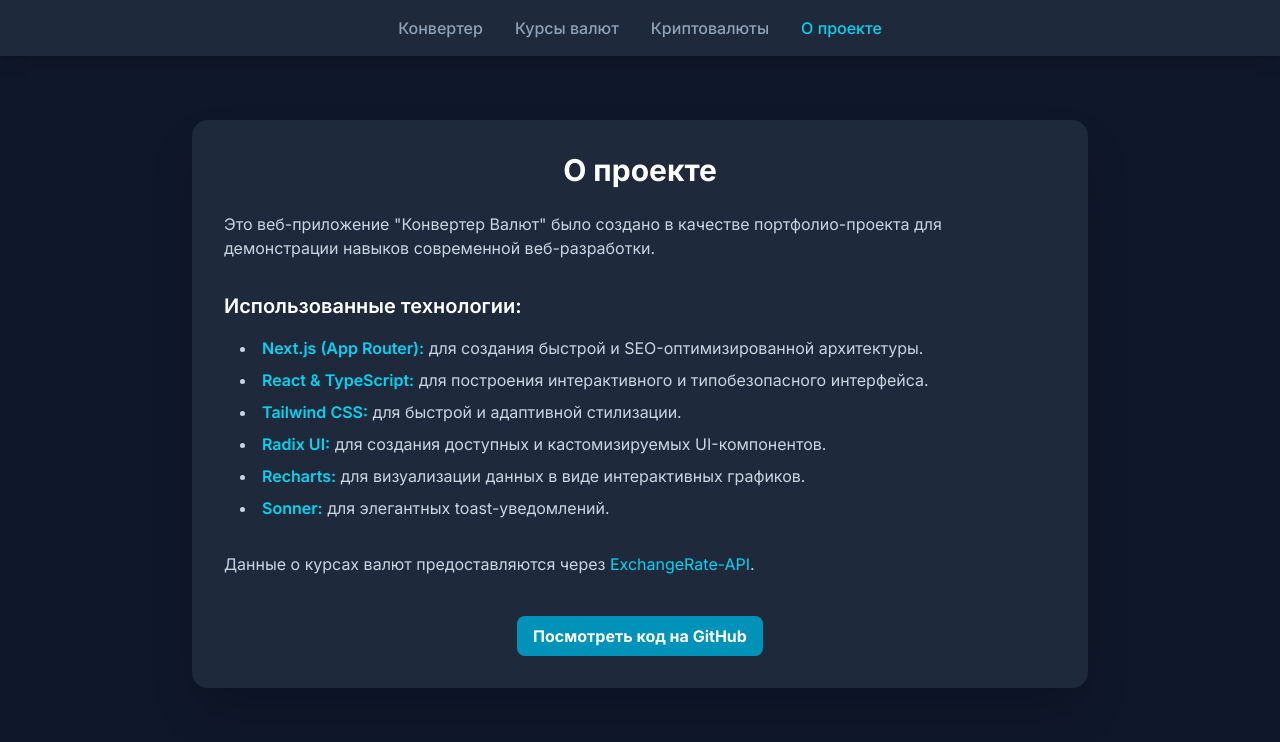
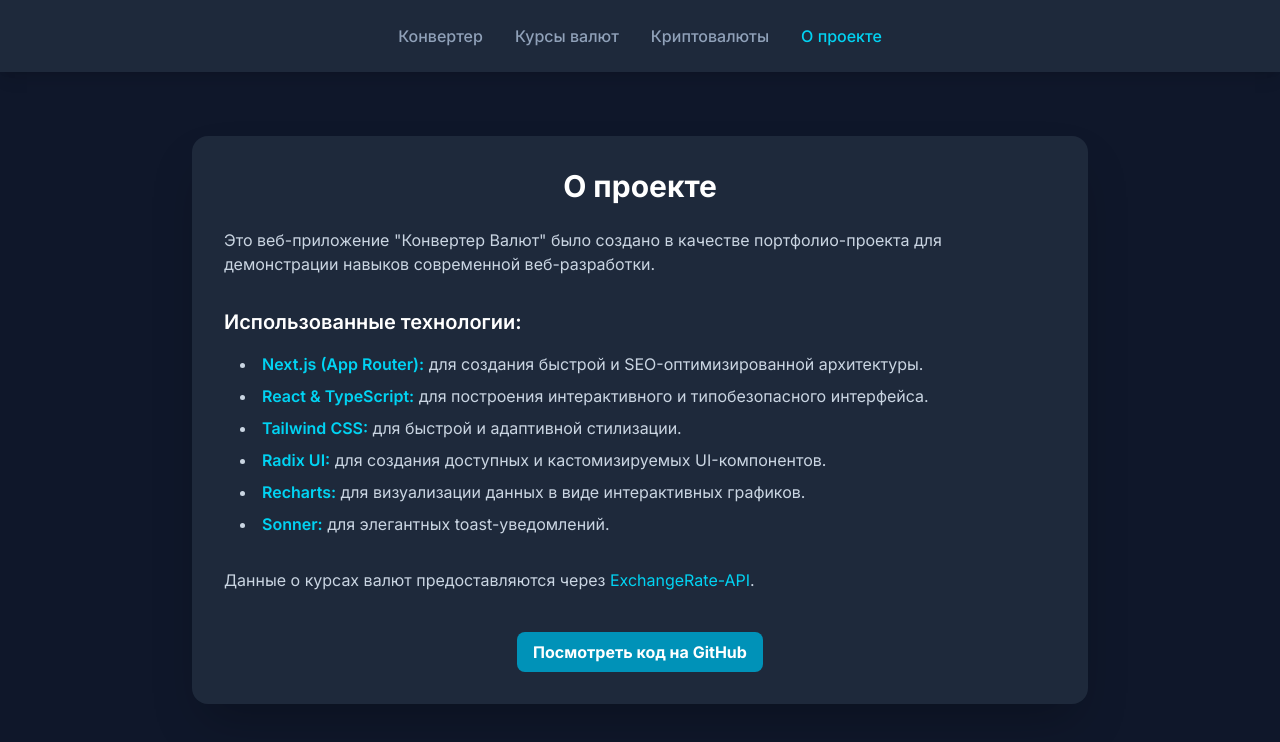
Before and after one commit to blesswrld/currency-converter, a Next.js app: page /about in a window 1280 px wide. Shown: the top 742 px of the page. Built offline with nearby package versions, Linux system fonts and the light colour scheme.

Commit message:
update styles

```diff
--- a/src/components/Header.tsx
+++ b/src/components/Header.tsx
@@ -31,7 +31,7 @@
     }, [isMenuOpen]);
 
     return (
-        <header className="w-full bg-[#1E293B] p-4 shadow-lg z-50 relative">
+        <header className="w-full bg-[#1E293B] p-6 shadow-lg z-50 relative">
             <nav className="max-w-4xl mx-auto flex items-center justify-center md:justify-center">
                 {/* Навигация для десктопа */}
                 <div className="hidden md:flex items-center justify-center gap-4 sm:gap-8">
```
